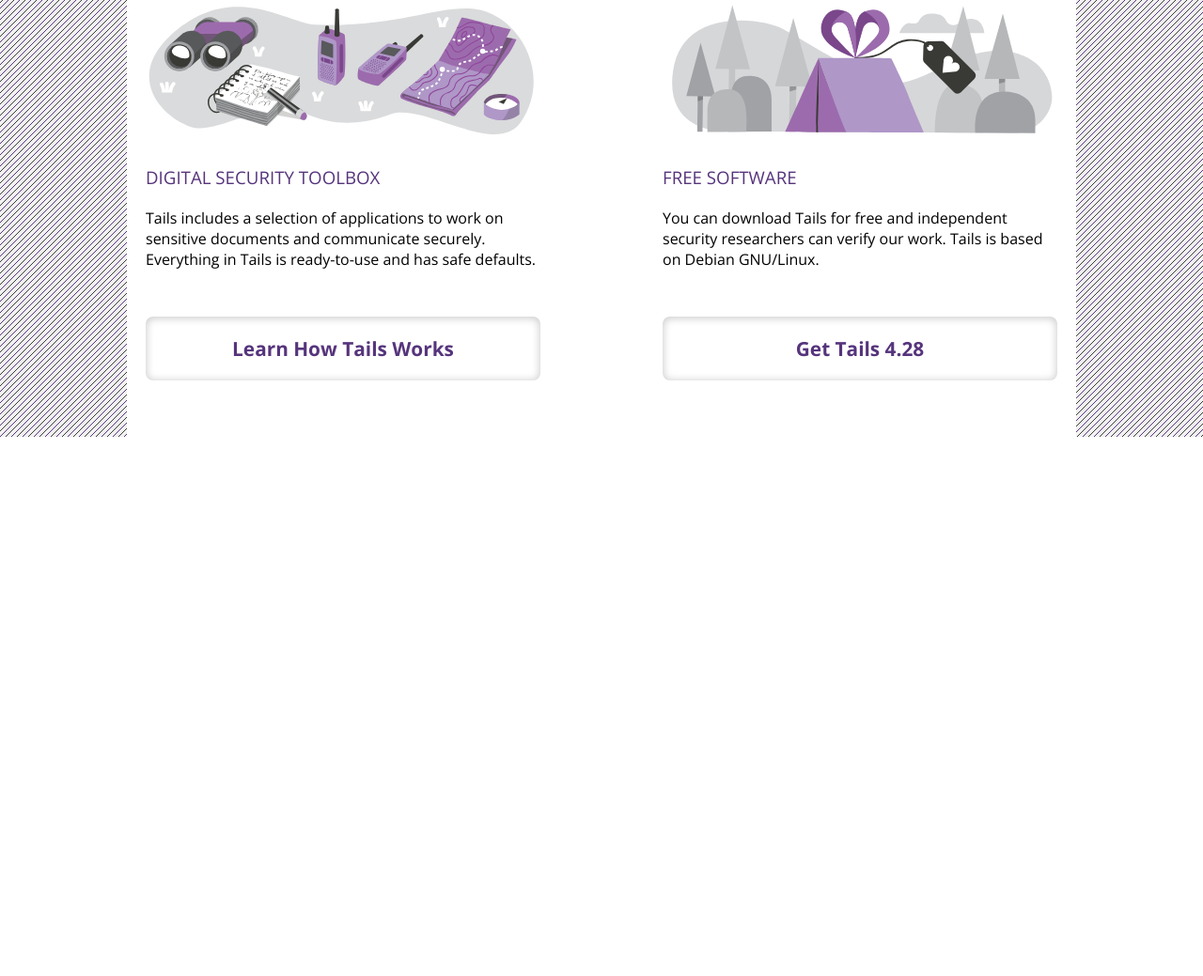
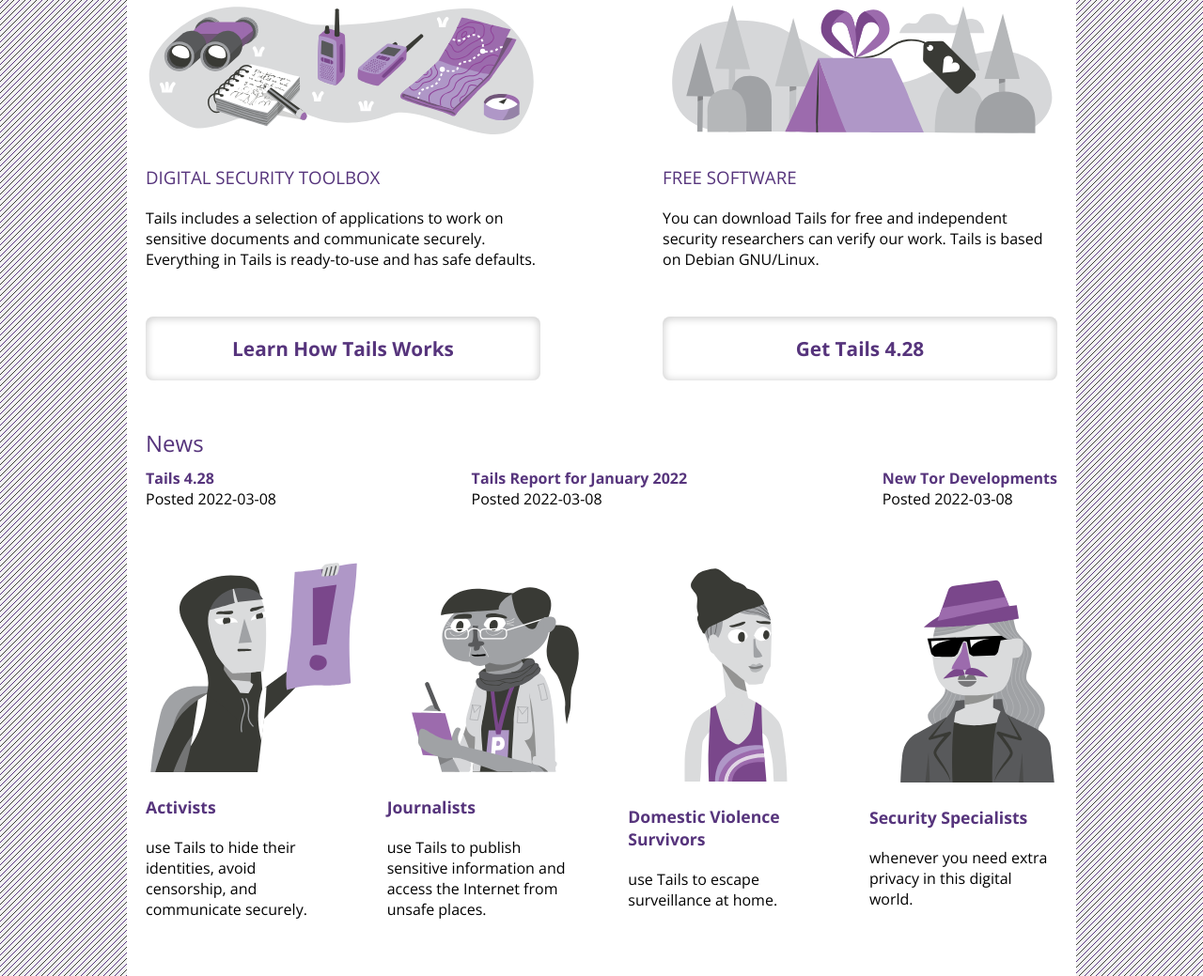
Before and after one commit to Optinapustyn/TailsOS_Website, a plain HTML site: page index.html in a window 1280 px wide. Shown: the part 982-2021 px from the top of the page at 94% size. Before the commit the page ends 1447 px from the top, so only its background shows below. Drawn offline with nearby package versions, Linux system fonts and the light colour scheme.

Commit message:
People Added

```diff
--- a/index.html
+++ b/index.html
@@ -103,6 +103,49 @@
                         </ul>
                   </div>
                   <!-- TAILS BUTTON DIV END -->
+
+                  <!-- TAILS NEWS DIV START -->
+                  <h2 class="menu-text-secondheader">News</h2>
+                  <div class="tails-news-div">
+                        <div>
+                              <a href="#">Tails 4.28</a>
+                              <p>Posted 2022-03-08</p>
+                        </div>
+                        <div>
+                              <a href="#">Tails Report for January 2022</a>
+                              <p>Posted 2022-03-08</p>
+                        </div>
+                        <div>
+                              <a href="#">New Tor Developments</a>
+                              <p>Posted 2022-03-08</p>
+                        </div>
+                  </div>
+                  <!-- TAILS NEWS DIV END -->
+
+                  <!-- WHO USES TAILS DIV START -->
+                  <div class="who-uses-tails-div">
+                        <div>
+                              <img width="230" src="Images/SVG/Tails_Sauvo.svg" alt="Tails Sauvo">
+                              <h4>Activists</h4>
+                              <p>use Tails to hide their identities, avoid censorship, and communicate securely.</p>
+                        </div>
+                        <div>
+                              <img width="230" src="Images/SVG/Tails_Freja.svg" alt="Tails Freja">
+                              <h4>Journalists</h4>
+                              <p>use Tails to publish sensitive information and access the Internet from unsafe places.</p>
+                        </div>
+                        <div>
+                              <img width="230" src="Images/SVG/Tails_Jennifer.svg" alt="Tails Jennifer">
+                              <h4>Domestic Violence Survivors</h4>
+                              <p>use Tails to escape surveillance at home.</p>
+                        </div>
+                        <div>
+                              <img width="230" src="Images/SVG/Tails_William.svg" alt="Tails William">
+                              <h4>Security Specialists</h4>
+                              <p>whenever you need extra privacy in this digital world.</p>
+                        </div>
+                  </div>
+                  <!-- WHO USES TAILS DIV END -->
             </main>
             <!-- MAIN END -->
 
--- a/style.css
+++ b/style.css
@@ -11,6 +11,15 @@
       font-family: 'Open Sans', sans-serif;
 }
 /* UNIVERSAL OPTIONS END */
+
+/* CUSTOM SPECIFIERS START */
+.menu-text-secondheader {
+      margin-bottom: 10px;
+      color: rgb(86, 52, 124);
+      font-weight: 400;
+      font-size: 1.5rem;
+}
+/* CUSTOM SPECIFIERS END */
 
 /* BODY START */
 body {
@@ -212,7 +221,7 @@ main {
 }
 /*TAILS ABOUT-INTRO DIV END */
 
-/* TAILS BUTTON DIV */
+/* TAILS BUTTON DIV START */
 .tails-button-div {
       margin-bottom: 50px;
 }
@@ -236,5 +245,52 @@ main {
 }
 
 .tails-button-div ul li a:hover {
-      border-bottom: 4px solid rgb(86, 52, 124, 0.7);
+      border-bottom: 3px solid rgb(86, 52, 124, 0.7);
 }
+/* TAILS BUTTON DIV END */
+
+/* TAILS NEWS DIV START */
+.tails-news-div {
+      display: flex;
+      justify-content: space-between;
+      align-items: center;
+      margin-bottom: 50px;
+}
+
+.tails-news-div div a {
+      color: rgb(86, 52, 124);
+      font-weight: bold;
+}
+
+.tails-news-div div a:hover {
+      border-bottom: 3px solid rgb(86, 52, 124, 0.7);
+}
+/* TAILS NEWS DIV END */
+
+/* WHO USES TAILS DIV START */
+.who-uses-tails-div {
+      margin-bottom: 50px;
+      display: flex;
+      justify-content: space-between;
+      align-items: center;
+      flex-wrap: wrap;
+}
+
+.who-uses-tails-div div {
+      max-width: 200px;
+}
+
+.who-uses-tails-div div img {
+      margin-bottom: 20px;
+}
+
+.who-uses-tails-div div h4 {
+      margin-bottom: 20px;
+      font-size: 1.1rem;
+      color: rgb(86, 52, 124);
+}
+
+.who-uses-tails-div div p {
+      font-size: 1rem;
+}
+/* WHO USES TAILS DIV START */
```
